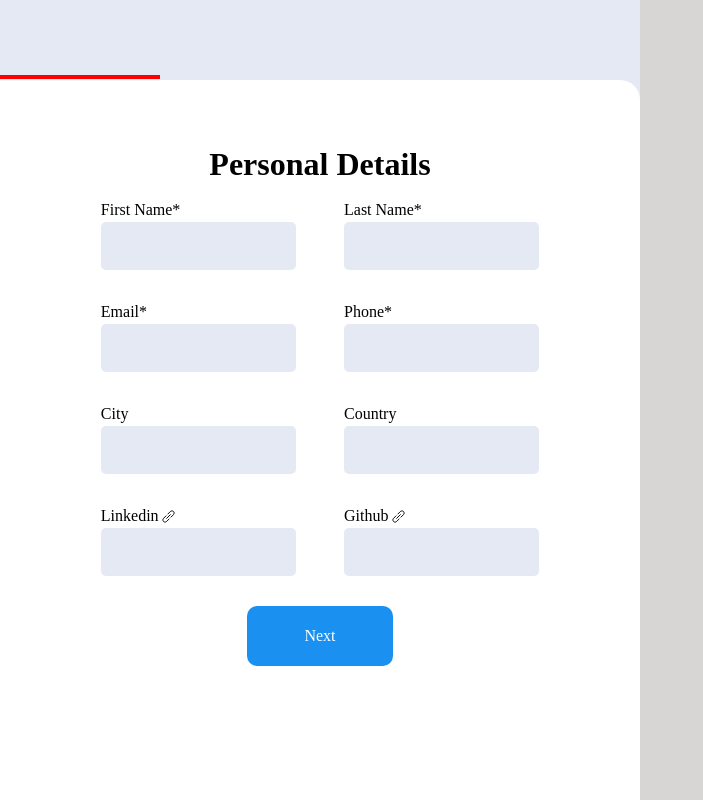
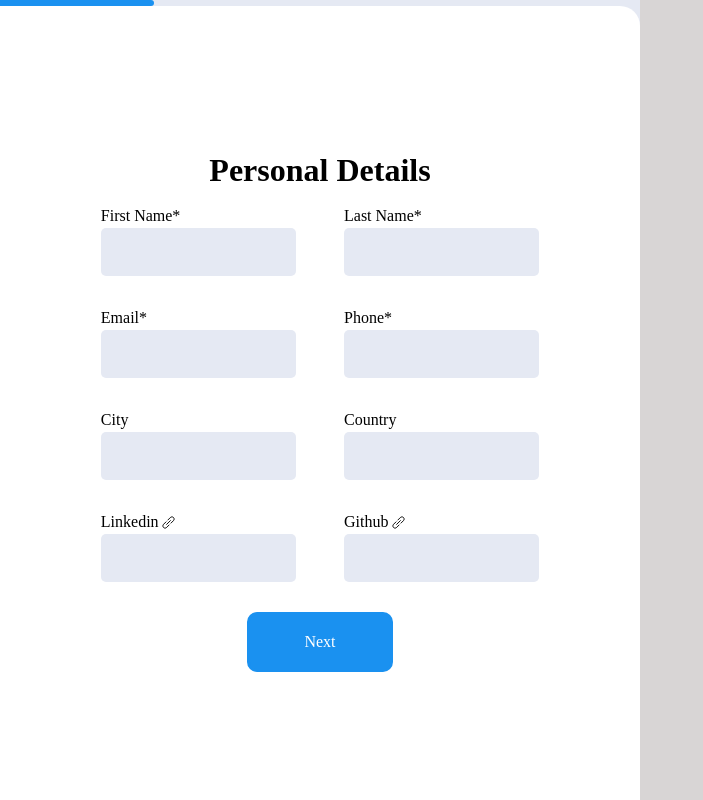
Before and after one commit to FrontEndMaestro/CV-Application, a React (Vite) app: page / in a window 1280 px wide. Shown: the whole page, without its empty margins (0-703 px from the left). Built offline with nearby package versions, Linux system fonts and the light colour scheme.

Commit message:
feat: add progress bar and back button
Progress bar now dynamically updates completion percentage as the user
goes through the data entry steps.It improves user experience by providing
visual feedback.

Back button allows users to navigate to previous sections and edit their
content.

```diff
--- a/src/components/AddDetails.jsx
+++ b/src/components/AddDetails.jsx
@@ -2,21 +2,68 @@ import "../styles/addDetails.css";
 import { useState } from "react";
 import PersonalDetails from "./PersonalDetails";
 import EducationDetails from "./EducationDetails";
-export default function AddDetails() {
+import AddExperience from "./ExperienceDetails";
+export default function AddDetails({
+  cvDetails,
+  setPersonalDetails,
+  setEducationData,
+  setExperienceData,
+}) {
   const [selected, setSelected] = useState("personal");
+  const [progress, setProgress] = useState("25");
+
+  function backButtonClicked() {
+    selected == "education" ? setSelected("personal") : null;
+    selected == "experience" ? setSelected("education") : null;
+    selected == "complete" ? setSelected("experience") : null;
+  }
 
   return (
     <>
       <div className="progress-bar">
-        <div className="progress"></div>
+        <div className="progress" style={{ width: `${progress}%` }}></div>
       </div>
       <div className="add-details-wrapper">
+        {selected != "personal" ? (
+          <button className="back" onClick={backButtonClicked}>
+            <svg
+              xmlns="http://www.w3.org/2000/svg"
+              width="28"
+              height="28"
+              viewBox="0 0 15 24"
+            >
+              <path
+                fill="currentColor"
+                d="m2.82 12l7.715 7.716q.22.22.218.528t-.224.529t-.529.221t-.529-.221L1.83 13.137q-.242-.243-.354-.54q-.111-.299-.111-.597t.111-.596q.112-.298.354-.54L9.47 3.22q.221-.221.532-.218q.31.003.532.224q.22.221.22.529t-.22.529z"
+              />
+            </svg>
+          </button>
+        ) : null}
+
         {selected == "personal" ? (
-          <PersonalDetails setSelected={setSelected}></PersonalDetails>
+          <PersonalDetails
+            cvDetails={cvDetails}
+            setSelected={setSelected}
+            setProgress={setProgress}
+            setPersonalDetails={setPersonalDetails}
+          ></PersonalDetails>
         ) : null}
 
         {selected == "education" ? (
-          <EducationDetails setSelected={setSelected}></EducationDetails>
+          <EducationDetails
+            cvDetails={cvDetails}
+            setSelected={setSelected}
+            setProgress={setProgress}
+            setEducationData={setEducationData}
+          ></EducationDetails>
+        ) : null}
+        {selected == "experience" ? (
+          <AddExperience
+            cvDetails={cvDetails}
+            setSelected={setSelected}
+            setProgress={setProgress}
+            setExperienceData={setExperienceData}
+          ></AddExperience>
         ) : null}
       </div>
     </>
--- a/src/styles/addDetails.css
+++ b/src/styles/addDetails.css
@@ -3,16 +3,17 @@
   --input-bg: rgb(229, 233, 243);
   background-color: white;
   flex: 1;
-  height: 90vh;
+  min-height: 100%;
   display: flex;
   flex-direction: column;
   align-items: center;
-  margin-top: 5rem;
+  justify-content: center;
+  margin-top: 0.4rem;
   border-radius: 0px 20px 0px 0px;
   overflow: auto;
   scrollbar-width: none;
-  padding-top: 50px;
-  padding-bottom: 40px;
+  padding-top: 100px;
+  padding-bottom: 60px;
 }
 
 .add-details-wrapper::-webkit-scrollbar {
@@ -21,15 +22,46 @@
 
 .progress-bar {
   position: absolute;
-  top: 4.7rem;
-  height: 0.25em;
+  top: 0rem;
+  height: 0.4em;
   display: inline-block;
-  width: 50%;
+  width: 48%;
   background-color: var(--input-bg);
+  border-radius: 0px 20px 20px 0px;
 }
 
 .progress-bar .progress {
-  width: 25%;
   min-height: 100%;
-  background-color: red;
+  background-color: rgb(26, 145, 240);
+  border-radius: 0px 20px 20px 0px;
 }
+
+.back {
+  position: absolute;
+  background-color: white;
+  border: none;
+  outline: none;
+  border: 3px solid rgb(234, 232, 232);
+  padding: 2px;
+  color: white;
+  border-radius: 50%;
+  top: 50px;
+  left: 10%;
+}
+
+.back > svg {
+  color: rgb(183, 181, 181);
+}
+
+.back:hover {
+  cursor: grab;
+  border: 3px solid rgb(26, 145, 240);
+}
+
+.back:hover > svg {
+  color: rgb(26, 145, 240);
+}
+
+.back:focus-visible {
+  background-color: darkblue;
+}
```
